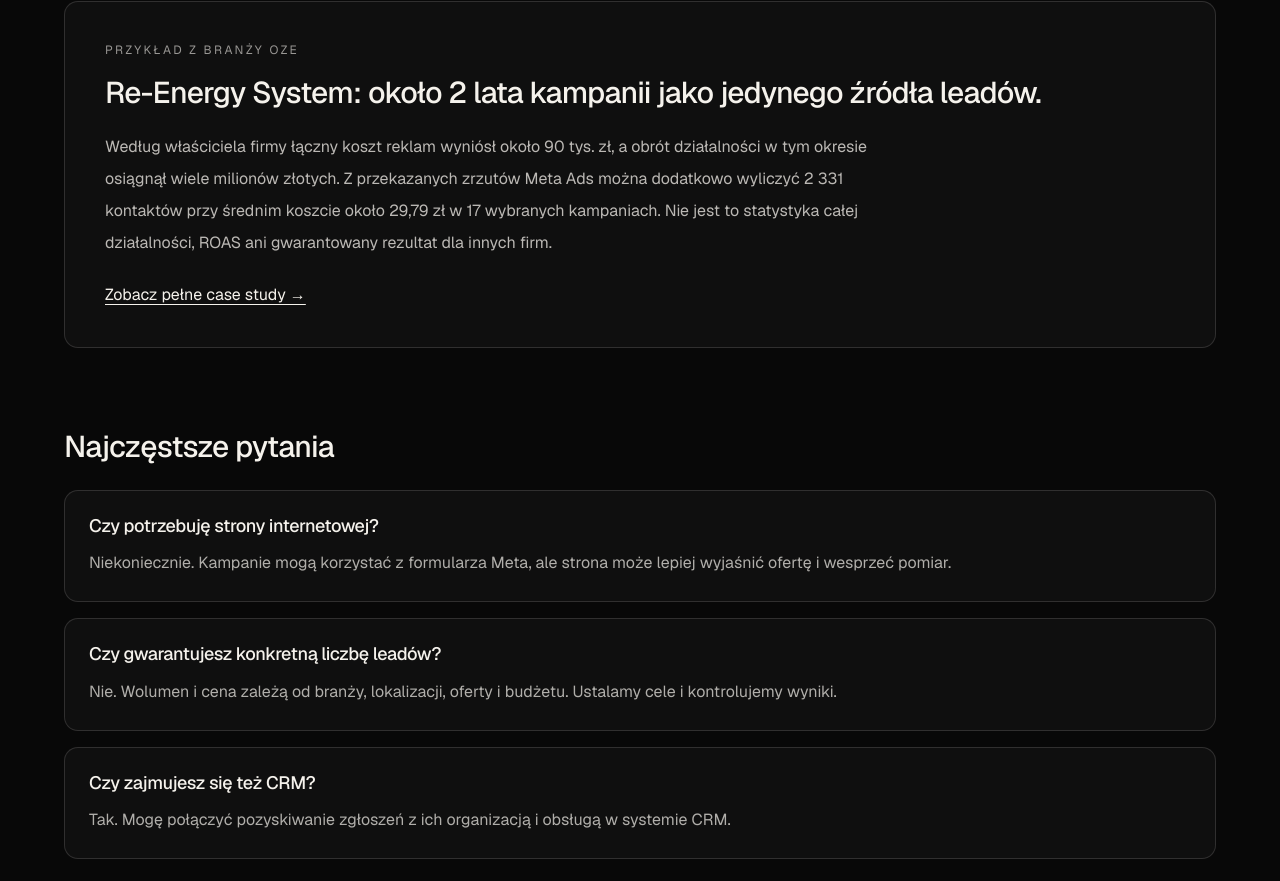
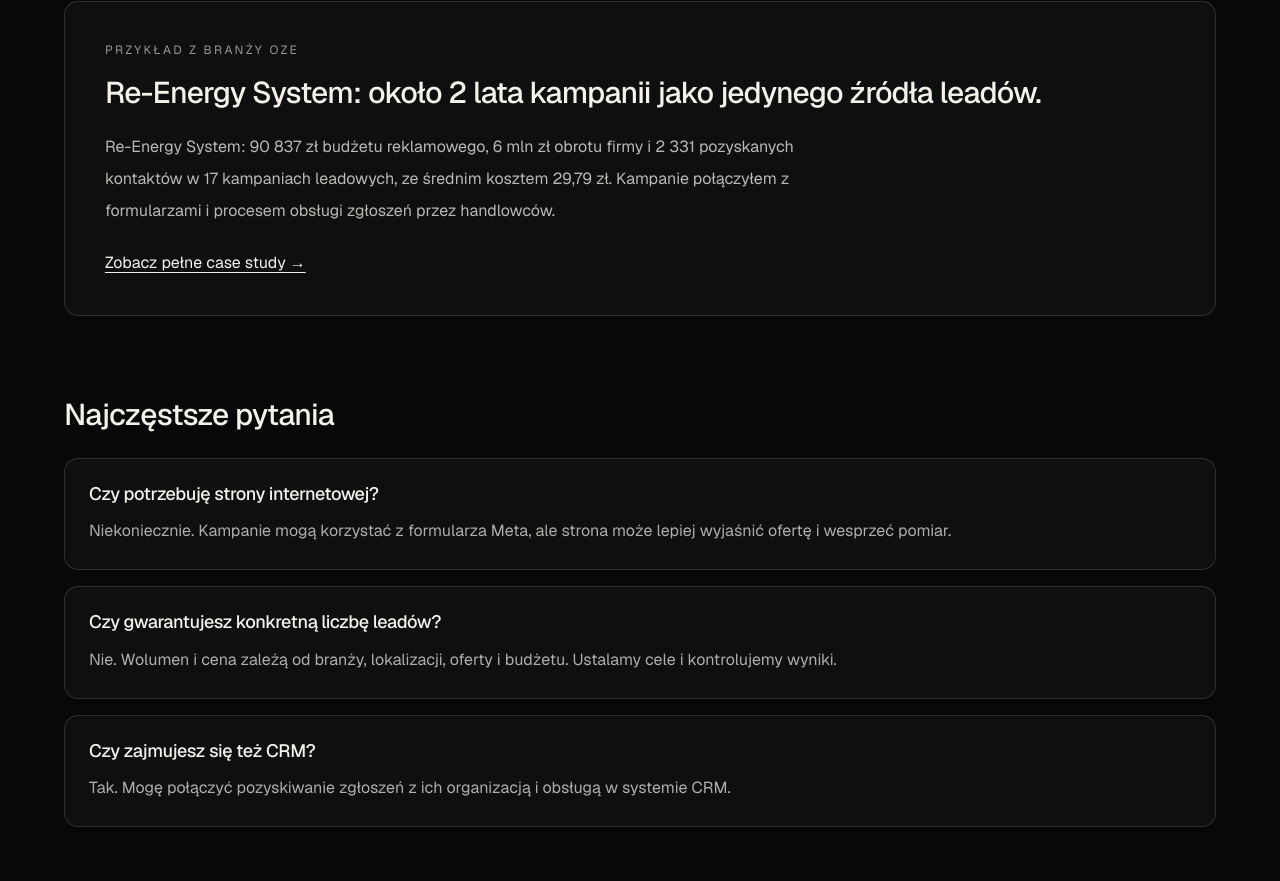
Before and after one commit to ft4k696bk6-prog/kacper-portfolio, a Next.js app: page /reklamy-meta-ads-dla-firm in a window 1280 px wide. Shown: the part 1819-2700 px from the top of the page. Built offline with nearby package versions, Linux system fonts and the light colour scheme; no server answers.

Commit message:
copy: remove internal audit narration from customer-facing marketing pages

```diff
--- a/src/app/reklamy-meta-ads-dla-firm/page.tsx
+++ b/src/app/reklamy-meta-ads-dla-firm/page.tsx
@@ -25,7 +25,7 @@ export default function MetaAdsServicePage() {
       <div className="mt-8 flex flex-wrap gap-3"><Link href="/#contact" className="rounded-lg brand-action px-5 py-3 text-black">Zapytaj o współpracę →</Link><Link href="/case-studies/re-energy-meta-ads" className="rounded-lg brand-outline px-5 py-3 text-white">Case study Re-Energy System →</Link></div>
       <section className="mt-20"><h2 className="text-3xl">Jak wygląda współpraca?</h2><div className="mt-8 grid gap-4 md:grid-cols-2">{stages.map(s=><article key={s.h} className="surface-card rounded-xl border border-white/15 p-6"><h3 className="text-xl">{s.h}</h3><p className="mt-4 leading-7 text-white/70">{s.d}</p></article>)}</div></section>
       <section className="mt-20 grid gap-10 border-t border-white/15 pt-14 md:grid-cols-2"><div><h2 className="text-3xl">Co warto mierzyć poza kosztem leada?</h2><p className="mt-5 leading-8 text-white/75">Tani kontakt, który nigdy nie odpowiada na telefon, nie jest dobrym wynikiem. Współpraca ma sens, kiedy firma widzi postęp kontaktów w procesie sprzedaży.</p></div><ul className="space-y-4 text-white/80"><li>— Koszt pozyskania zgłoszenia (CPL)</li><li>— Odsetek kontaktów poprawnych i kontaktowalnych</li><li>— Liczba rozmów i przygotowanych ofert</li><li>— Koszt pozyskania klienta (CAC), o ile dane sprzedażowe pozwalają go policzyć</li><li>— Czas od wysłania formularza do pierwszego kontaktu</li></ul></section>
-      <section className="surface-card mt-20 rounded-2xl border border-white/20 bg-white/[0.04] p-7 md:p-10"><p className="text-xs uppercase tracking-[0.2em] text-white/60">Przykład z branży OZE</p><h2 className="mt-4 text-3xl">Re-Energy System: około 2 lata kampanii jako jedynego źródła leadów.</h2><p className="mt-5 max-w-3xl leading-8 text-white/75">Według właściciela firmy łączny koszt reklam wyniósł około 90 tys. zł, a obrót działalności w tym okresie osiągnął wiele milionów złotych. Z przekazanych zrzutów Meta Ads można dodatkowo wyliczyć 2 331 kontaktów przy średnim koszcie około 29,79 zł w 17 wybranych kampaniach. Nie jest to statystyka całej działalności, ROAS ani gwarantowany rezultat dla innych firm.</p><Link href="/case-studies/re-energy-meta-ads" className="mt-6 inline-block underline underline-offset-4">Zobacz pełne case study →</Link></section>
+      <section className="surface-card mt-20 rounded-2xl border border-white/20 bg-white/[0.04] p-7 md:p-10"><p className="text-xs uppercase tracking-[0.2em] text-white/60">Przykład z branży OZE</p><h2 className="mt-4 text-3xl">Re-Energy System: około 2 lata kampanii jako jedynego źródła leadów.</h2><p className="mt-5 max-w-3xl leading-8 text-white/75">Re-Energy System: 90 837 zł budżetu reklamowego, 6 mln zł obrotu firmy i 2 331 pozyskanych kontaktów w 17 kampaniach leadowych, ze średnim kosztem 29,79 zł. Kampanie połączyłem z formularzami i procesem obsługi zgłoszeń przez handlowców.</p><Link href="/case-studies/re-energy-meta-ads" className="mt-6 inline-block underline underline-offset-4">Zobacz pełne case study →</Link></section>
       <section className="mt-20"><h2 className="text-3xl">Najczęstsze pytania</h2><div className="mt-6 space-y-4">{[["Czy potrzebuję strony internetowej?","Niekoniecznie. Kampanie mogą korzystać z formularza Meta, ale strona może lepiej wyjaśnić ofertę i wesprzeć pomiar."],["Czy gwarantujesz konkretną liczbę leadów?","Nie. Wolumen i cena zależą od branży, lokalizacji, oferty i budżetu. Ustalamy cele i kontrolujemy wyniki."],["Czy zajmujesz się też CRM?","Tak. Mogę połączyć pozyskiwanie zgłoszeń z ich organizacją i obsługą w systemie CRM."]].map(([q,a])=><div key={q} className="surface-card rounded-lg border border-white/15 p-6"><h3 className="text-lg">{q}</h3><p className="mt-3 leading-7 text-white/70">{a}</p></div>)}</div></section>
       <div className="mt-14"><Link href="/#contact" className="inline-block rounded-lg brand-action px-6 py-4 text-black">Porozmawiajmy o Twojej kampanii →</Link></div>
     </div>
```
